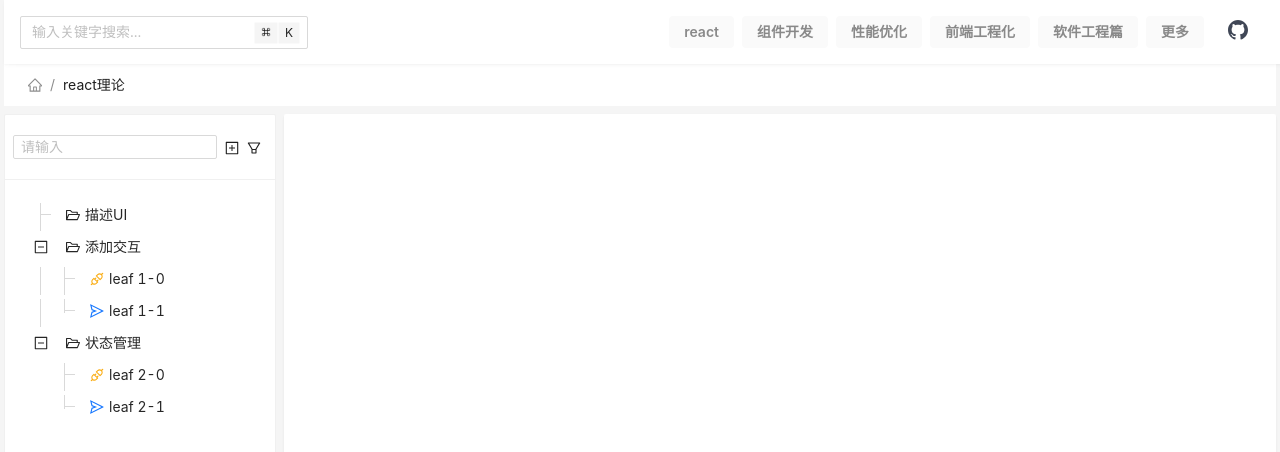
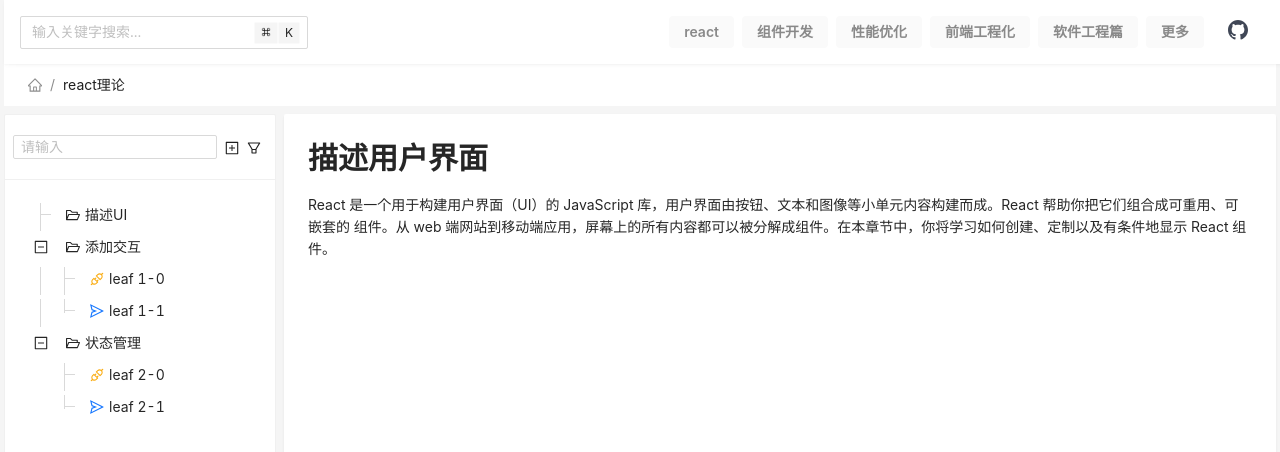
Before and after one commit to Sophil-minn/Minn-Blog, a React (Create React App) app: page /reactTheory in a window 1280 px wide. Shown: the top 452 px of the page. Built offline with nearby package versions, Linux system fonts and the light colour scheme.

Commit message:
init article

```diff
--- a/package.json
+++ b/package.json
@@ -13,6 +13,7 @@
     "@types/node": "^16.7.13",
     "@types/react": "^18.0.0",
     "@types/react-dom": "^18.0.0",
+    "ahooks": "^3.7.7",
     "antd": "^5.6.1",
     "babel-plugin-import": "^1.13.6",
     "classnames": "^2.3.2",
--- a/src/reactTheory/ReactTheory.tsx
+++ b/src/reactTheory/ReactTheory.tsx
@@ -1,22 +1,28 @@
-import { Card, Col, Row } from 'antd';
+import { Card, Col, Row, Skeleton } from 'antd';
 import './index.scss';
 // import MenuTree from './MenuTree';
 import DirectoryTree from '../components/DirectoryTree';
 import { breadCrumbItems } from './config';
 import Breadcrumb from '../components/Breadcrumb';
+import useReactTheoryData from './hooks/useReactTheoryData';
+import Article from './article';
+import { ReactTheoryProps } from './types';
 
-export default function index(props: any) {
+export default function ReactTheory(props: any) {
   const { menuData, contentData } = props;
+  const { data, loading} = useReactTheoryData('descriptionUI');
+  console.log('data: ', data);
   return (
     <>
       <Breadcrumb items={breadCrumbItems} />
       <div className='react-theory-container-root'>
-        <Row gutter={8}>
+        <Row gutter={8} wrap={false}>
           <Col flex="280px">
             <DirectoryTree />
           </Col>
           <Col flex="auto">
             <Card bordered={false} bodyStyle={{ minHeight: 700 }}>
+              {loading ? <Skeleton active /> : <Article data={data as ReactTheoryProps} />}
               {/* <InfoContent contentData={contentData} /> */}
             </Card>
           </Col>
--- /dev/null
+++ b/src/reactTheory/article/index.scss
@@ -0,0 +1,3 @@
+.min-article {
+
+}
--- /dev/null
+++ b/src/reactTheory/article/index.tsx
@@ -0,0 +1,20 @@
+import { Typography } from 'antd';
+import classNames from 'classnames';
+import './index.scss';
+import { ReactTheoryProps } from '../types';
+
+const { Title, Paragraph } = Typography;
+
+const cls = classNames({
+    'minn-article': true
+  });
+
+const Article = (props: { data: ReactTheoryProps }) => {
+  const { data } = props;
+  return <div className={cls} >
+    <Title level={2}>{data.h2}</Title>
+    <Paragraph>{data.summary}</Paragraph>
+  </div>
+}
+
+export default Article ;
--- a/src/reactTheory/hooks/useReactTheoryData.ts
+++ b/src/reactTheory/hooks/useReactTheoryData.ts
@@ -1 +1,15 @@
-export {}
+import { fetchReactData } from "../../services/reactData"
+import { useRequest } from "ahooks"
+
+function useReactTheoryData(type: string) {
+  const { data, loading } = useRequest(fetchReactData, {
+    ready: !!type,
+    defaultParams: [type]
+  })
+
+
+  return { data, loading } as const;
+}
+
+
+export default useReactTheoryData;
--- /dev/null
+++ b/src/reactTheory/types.ts
@@ -0,0 +1,11 @@
+interface QuestionItemProps {
+  key: string;
+  value: string;
+  detail: Record<string, any>
+}
+
+export  interface ReactTheoryProps {
+  h2: string;
+  summary: string;
+  questionList: QuestionItemProps[]
+}
--- /dev/null
+++ b/src/services/reactData/index.ts
@@ -0,0 +1,5 @@
+import { reactTheory } from "./initialData";
+
+export const fetchReactData = (params: string) => new Promise(resolve => setTimeout(() => {
+  resolve(reactTheory?.[params])
+}, 3000))
--- /dev/null
+++ b/src/services/reactData/initialData.ts
@@ -0,0 +1,20 @@
+export const reactTheory: any = {
+  descriptionUI: {
+    h2: '描述用户界面',
+    summary: 'React 是一个用于构建用户界面（UI）的 JavaScript 库，用户界面由按钮、文本和图像等小单元内容构建而成。React 帮助你把它们组合成可重用、可嵌套的 组件。从 web 端网站到移动端应用，屏幕上的所有内容都可以被分解成组件。在本章节中，你将学习如何创建、定制以及有条件地显示 React 组件。',
+    questionList: [
+      {
+        key: 0, value: '如何创建你的第一个组件', detail: {
+          description: 'React 应用是由被称为 组件 的独立 UI 片段构建而成。React 组件本质上是可以任意添加标签的 JavaScript 函数。组件可以小到一个按钮，也可以大到是整个页面。这是一个 Gallery 组件，用于渲染三个 Profile 组件',
+
+      }},
+      {key: 1, value: '在什么时候以及如何创建多文件组件'},
+      {key: 2, value: '如何使用 JSX 为 JavaScript 添加标签'},
+      {key: 3, value: '如何在 JSX 中使用花括号来从组件中使用 JavaScript 功能'},
+      {key: 4, value: '如何用 props 配置组件'},
+      {key: 5, value: '如何有条件地渲染组件'},
+      {key: 6, value: '如何在同一时间渲染多个组件'},
+      {key: 7, value: '如何通过保持组件的纯粹性来避免令人困惑的错误'},
+    ]
+  }
+}
```
Also changed, not shown: src/components/DirectoryTree/index copy.tsx (added, +42 -0 lines), 1 other file (tests, documents, lock files or other folders).
